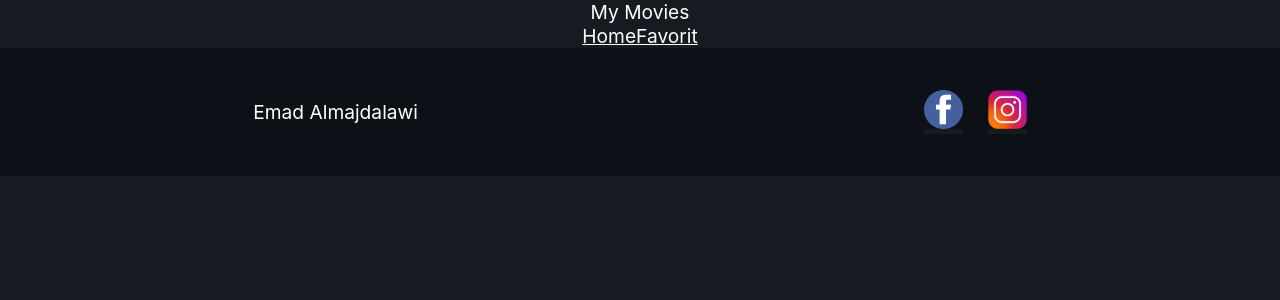
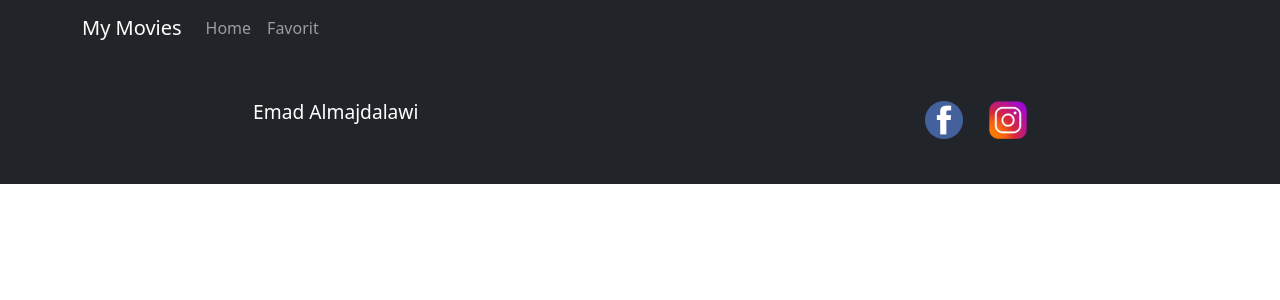
Before and after one commit to e97m/Netflix-Clone, a React (Create React App) app: page / in a window 1280 px wide. Shown: the top 300 px of the page. Built offline with nearby package versions, Linux system fonts and the light colour scheme; no server answers.

Commit message:
solve the img error and the style

```diff
--- a/src/App.js
+++ b/src/App.js
@@ -4,6 +4,7 @@ import NavBar from './Components/Navbar';
 import Footer from './Components/Footer';
 import Home from './Components/Home'
 import MoviesList from './Components/MoviesList'
+import 'bootstrap/dist/css/bootstrap.min.css'
 
 
 function App() {
--- a/src/Components/Home.js
+++ b/src/Components/Home.js
@@ -36,14 +36,11 @@ function Home() {
     return (
         <>
             {/* <MoviesList moviesData={movies} /> */}
-            <main>
-                {movies && (
-                    <Container fluid className="main-container">
-                        <Row className="flex-row">
-                            <MoviesList moviesData={movies} updateCaption={updateCaption} />
-                        </Row>
-                    </Container>)}
-            </main>
+            <div className="cards">
+                {movies && (   // 'data' -> true , 'data' && (do somthing) -> somthin done ,,, '' -> false , '' && (do somthing) -> nothing done
+                    <MoviesList moviesData={movies} updateCaption={updateCaption} />
+                )}
+            </div>
         </>
     )
 }
--- a/src/Components/ModaleMovie.js
+++ b/src/Components/ModaleMovie.js
@@ -1,5 +1,5 @@
 import { React, useRef } from 'react'
-import { Button, Modal, Form } from 'react-bootstrap/';
+import { Button, Modal, Form } from 'react-bootstrap';
 
 function ModaleMovie(props) {
 
@@ -20,7 +20,7 @@ function ModaleMovie(props) {
                     <Modal.Title>{props.movie.title}</Modal.Title>
                 </Modal.Header>
                 <Modal.Body>
-                    <img width='100%' src={props.movie.poster_path} alt={props.movie.title} />
+                    <img width='100%'  src={`https://www.themoviedb.org/t/p/w600_and_h900_bestv2/${props.movie.poster_path}`} alt={props.movie.title} />
                     <p>{props.movie.topText ? props.movie.topText : "No Text Provided"}</p>
                     <p>{props.movie.caption}</p>
                 </Modal.Body>
--- a/src/Components/Movie.js
+++ b/src/Components/Movie.js
@@ -1,6 +1,7 @@
 import { React, useState } from 'react'
 import { Card, CardGroup, Button } from 'react-bootstrap';
 import ModaleMovie from './ModaleMovie';
+import './css/Movie.css'
 
 function Movie({ card ,updateCaption }) {
 
@@ -12,9 +13,9 @@ function Movie({ card ,updateCaption }) {
         <div key={card.id}>
             <CardGroup style={{ display: "flex", justifyContent: "space-around" }}>
                 {
-                    <div key={card.id}>
+                    <div key={card.id} className="movieCard">
                         <Card key={card.id} >
-                            <Card.Img variant="top" src={card.poster_path} />
+                            <Card.Img variant="top" src={`https://www.themoviedb.org/t/p/w600_and_h900_bestv2/${card.poster_path}`}/>
                             <Card.Body>
                                 <Card.Title>{card.title}</Card.Title>
                                 <Card.Text>
--- a/src/Components/MoviesList.js
+++ b/src/Components/MoviesList.js
@@ -1,5 +1,6 @@
 import { React } from 'react'
 import Movie from './Movie';
+
 
 function MoviesList({ moviesData, updateCaption }) {
 
@@ -11,6 +12,8 @@ function MoviesList({ moviesData, updateCaption }) {
                 moviesData.map(element => (
                     <div key={element.id}>
                         <Movie card={element} updateCaption={updateCaption} />
+                        {/* <br/>
+                        <br/> */}
                     </div>
                 ))
             }
--- a/src/Components/css/Footer.css
+++ b/src/Components/css/Footer.css
@@ -1,28 +1,22 @@
-*{
-    font-size: 1.5vw;
-}
+
 
 .Footer {
     display: flex;
     align-items: center;
     justify-content:space-around;
     height: 10vw;
-    background-color: #0D1117;
+    background-color: #212529;
+    color : white;
+    font-size: 1.5vw;
 }
 
 .contact{
     display: grid;
     grid-template-columns: 1fr 1fr;
     gap: 2vw;
-    background-color: #0D1117;
 }
 
 .contImg {
     object-fit: scale-down;
     width: 3vw;
-    background-color: #0D1117;
 }
-
-.auther {
-    background-color: #0D1117;
-}
--- a/src/Components/css/Home.css
+++ b/src/Components/css/Home.css
@@ -1,4 +1,7 @@
-*{
-    background-color: #161B22;
-    color: white;
+
+
+.cards {
+    display: grid;
+    grid-template-columns: 1fr 1fr 1fr 1fr;
+    justify-content: center;
 }
--- /dev/null
+++ b/src/Components/css/Movie.css
@@ -0,0 +1,4 @@
+.movieCard {
+    object-fit: scale-down;
+    width: 22vw;
+}
```
